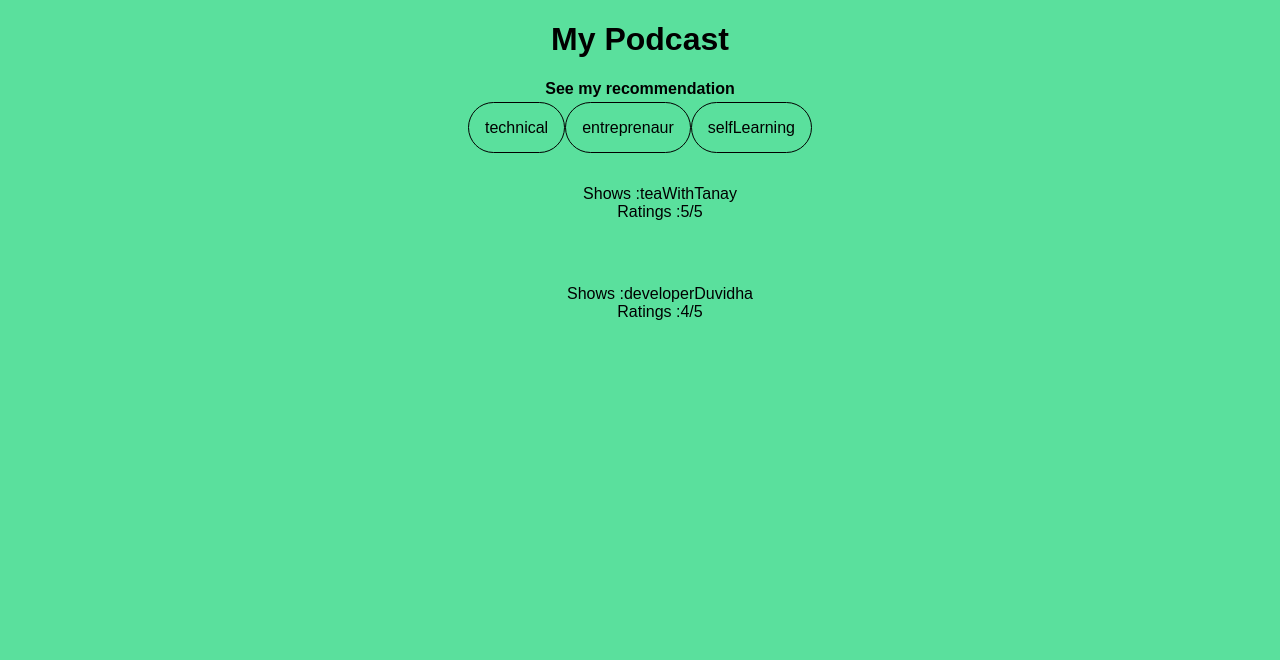
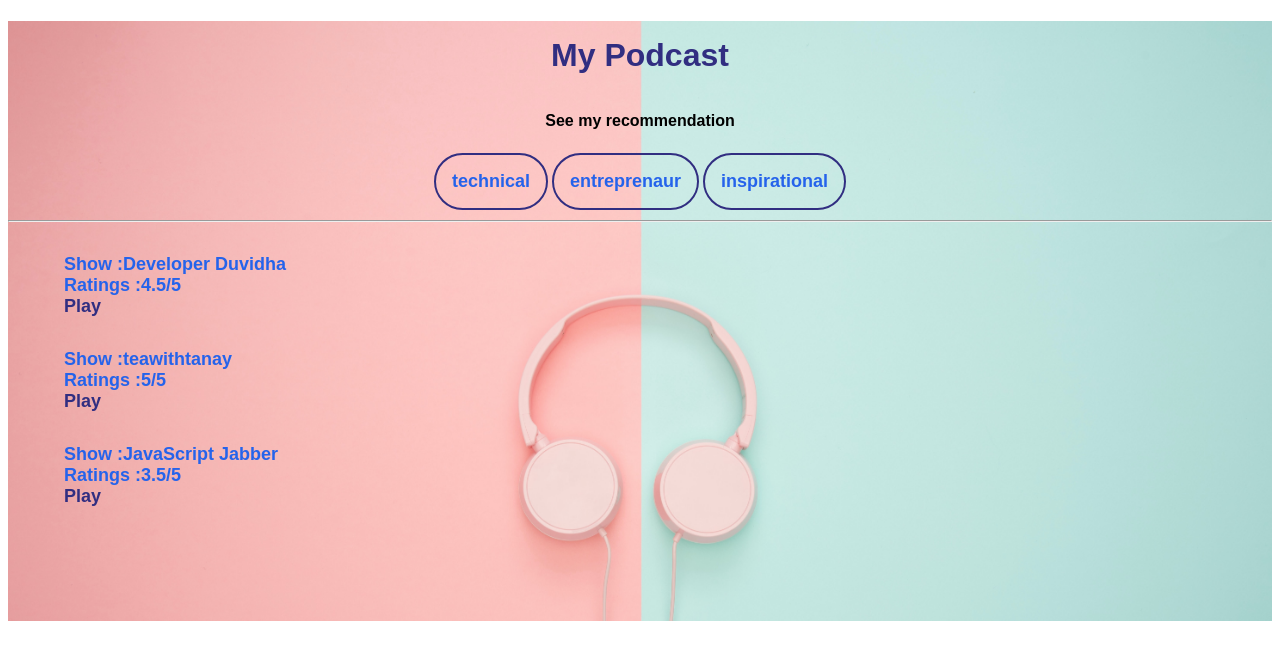
Before and after one commit to deepak-07/My-Podcasts, a React (Create React App) app: page / in a window 1280 px wide. Shown: the top 660 px of the page. Built offline with nearby package versions, Linux system fonts and the light colour scheme.

Commit message:
style: modified

```diff
--- a/src/App.js
+++ b/src/App.js
@@ -1,27 +1,53 @@
 import React, { useState } from "react";
 import "./styles.css";
-
+import bg from "/podcast.jpg";
 var podcastDB = {
   technical: [
     {
-      show: "teaWithTanay",
-      rating: "5/5"
+      show: "Developer Duvidha",
+      rating: "4.5/5",
+      link:
+        "https://open.spotify.com/show/5PabW1rGCv7tKelY8JOCm3?si=iOWhRWcJQCGnRBqVPwr5ZQ"
     },
     {
-      show: "developerDuvidha",
-      rating: "4/5"
+      show: "teawithtanay",
+      rating: "5/5",
+      link:
+        "https://open.spotify.com/show/3dDVSp6sK7EGfw09jkvIl8?si=GEUy4kcOQ-yOtfbbUwQWEw"
+    },
+    {
+      show: "JavaScript Jabber",
+      rating: "3.5/5",
+      link:
+        "https://open.spotify.com/show/6xpiit8aJmwDHk1rKdxmri?si=6-F4J-bfSl6Oep7x-0q9iw"
     }
   ],
   entreprenaur: [
     {
-      show: "varunMayya",
-      rating: "4/5"
+      show: "Cero",
+      rating: "4/5",
+      link:
+        "https://open.spotify.com/show/0oXQacWACc5lVBWWJYQO8Z?si=Dce0ltGkQ5WiUhTvAgmxvA"
+    },
+    {
+      show: "The Tim Ferris Show",
+      rating: "5/5",
+      link:
+        "https://open.spotify.com/show/5qSUyCrk9KR69lEiXbjwXM?si=GedijWUsQRiWD2WFdckMQw"
     }
   ],
-  selfLearning: [
+  inspirational: [
     {
-      show: "beerbiceps",
-      rating: "5/5"
+      show: "The Ranveer Show",
+      rating: "5/5",
+      link:
+        "https://open.spotify.com/show/6ZcvVBPQ2ToLXEWVbaw59P?si=1_AjcOsIRIehjxogLU6-0w"
+    },
+    {
+      show: "Wings Of Fire",
+      rating: "4/5",
+      link:
+        "https://open.spotify.com/episode/1TFoKpylr4viF6RlShjOSz?si=3ChALz4DT4qDhKPaT0npNg"
     }
   ]
 };
@@ -36,9 +62,18 @@ export default function App() {
   }
 
   return (
-    <div className="App">
-      <h1>My Podcast</h1>
-      {/* <h2>Start editing to see some magic happen!</h2> */}
+    <div
+      className="App"
+      style={{
+        backgroundImage: `url(${bg})`,
+        backgroundSize: "cover ",
+        minHeight: "600px"
+      }}
+    >
+      <h1 style={{ padding: "1rem", color: "rgba(49, 46, 129)" }}>
+        My Podcast
+      </h1>
+
       <h4> See my recommendation</h4>
 
       {podcastShelf.map(function (genre, item) {
@@ -46,11 +81,14 @@ export default function App() {
           <span
             onClick={() => onClickShows(genre)}
             style={{
-              display: "inline",
+              display: "inline-block",
               padding: "1rem 1rem",
-              border: "0.5px solid black",
-
+              border: "2px solid rgba(49, 46, 129)",
               borderRadius: "4rem",
+              fontSize: "large",
+              fontWeight: "bold",
+              color: "rgba(37, 99, 235)",
+              margin: "2px 2px",
               cursor: "pointer"
             }}
             key={item}
@@ -59,7 +97,7 @@ export default function App() {
           </span>
         );
       })}
-
+      <hr style={{ color: "rgba(49, 46, 129)" }} />
       <div>
         <ul style={{ listStyle: "none" }}>
           {podcastDB[genre].map(function (shows) {
@@ -67,12 +105,28 @@ export default function App() {
               <span
                 style={{
                   display: "block",
-                  padding: "2rem 1rem",
-                  margin: ""
+                  boxSizing: "border-box",
+                  padding: "1rem 1rem",
+                  textAlign: "left",
+                  borderRadius: "1rem",
+                  fontSize: "large",
+                  fontWeight: "bold",
+                  color: "rgba(37, 99, 235)"
                 }}
               >
-                <li>Shows :{shows.show}</li>
+                <li>Show :{shows.show}</li>
                 <li>Ratings :{shows.rating}</li>
+                <li>
+                  <a
+                    href={shows.link}
+                    style={{
+                      textDecoration: "none",
+                      color: "rgba(49, 46, 129)"
+                    }}
+                  >
+                    Play
+                  </a>
+                </li>
               </span>
             );
           })}
--- a/src/styles.css
+++ b/src/styles.css
@@ -1,6 +1,5 @@
 body {
   height: 100vh;
-  background-color: #5ae09d;
 }
 
 .App {
```
Also changed, not shown: podcast.jpg (added).
